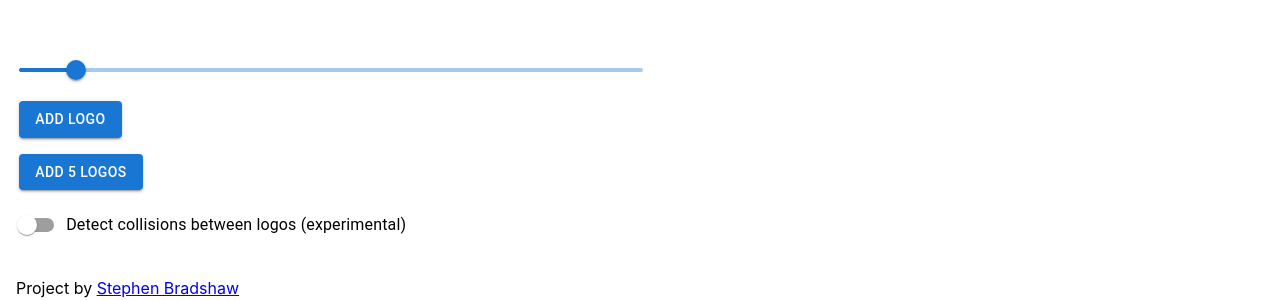
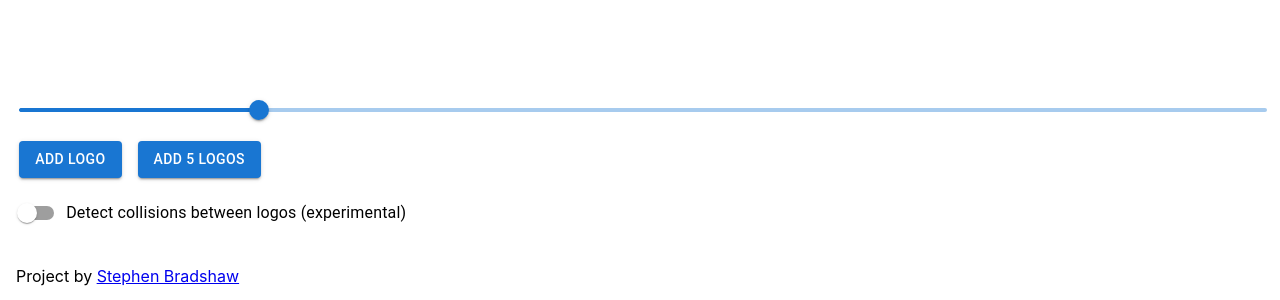
Before and after one commit to thatrobotdev/dvd-logo-simulator, a React (Create React App) app: page / in a window 1280 px wide. Shown: the part 977-1277 px from the top of the page. Built offline with nearby package versions, Linux system fonts and the light colour scheme; no server answers; the HTML template or start-up script is replaced by a standard one.

Commit message:
Only set speed on mouse up

```diff
--- a/src/App.tsx
+++ b/src/App.tsx
@@ -1,4 +1,4 @@
-import { Skeleton} from "@mui/material";
+import {Skeleton} from "@mui/material";
 import {useState} from "react";
 import styled from "styled-components";
 import Canvas from "./classes/Canvas";
@@ -27,7 +27,7 @@ const App = () => {
   const DRAW_RECT = false;
 
   const [isDetectCollisions, setIsDetectCollisions] = useState(false);
-  const [speed, setSpeed] = useState(10);
+  const [speed, setSpeed] = useState(20);
 
   const {samplerRef, isSoundLoading, isMuted, toggleMute} = useSampler();
 
@@ -43,8 +43,6 @@ const App = () => {
   });
 
   const toggleDetectCollisions = () => setIsDetectCollisions((prev) => !prev);
-
-  const handleSpeedChange = (event: Event, value: number) => setSpeed(value);
 
   const searchParams = new URLSearchParams(
     window.location.search.replace("?", "")
@@ -77,8 +75,7 @@ const App = () => {
         spawnN={spawnN}
         isDetectCollisions={isDetectCollisions}
         toggleDetectCollisions={toggleDetectCollisions}
-        speed={speed}
-        handleSpeedChange={handleSpeedChange}
+        setSpeed={setSpeed}
       />
       {!isIframe ? <Author /> : null}
       <SourceImage logoRef={logoRef} onImgLoad={onImgLoad} />
--- a/src/components/Controls.tsx
+++ b/src/components/Controls.tsx
@@ -1,4 +1,5 @@
 import {Button, FormControlLabel, Slider, Switch} from "@mui/material";
+import {useState} from "react";
 import styled from "styled-components";
 
 const ControlsContainer = styled.div`
@@ -6,44 +7,52 @@ const ControlsContainer = styled.div`
   flex-direction: column;
   align-items: flex-start;
   gap: 1rem;
-  margin-top: 1rem;
+  margin-top: 3.5rem;
   margin-left: 0.2rem;
-  width: 50%;
+  width: 100%;
+`;
+
+const Buttons = styled.div`
+  display: flex;
+  gap: 1rem;
 `;
 
 interface Props {
   spawnN: (n: number) => void;
   isDetectCollisions: boolean;
   toggleDetectCollisions: () => void;
-  speed: number;
-  handleSpeedChange: (event: Event, value: number) => void;
+  setSpeed: React.Dispatch<React.SetStateAction<number>>;
 }
 
 const Controls = ({
   spawnN,
   isDetectCollisions,
   toggleDetectCollisions,
-  speed,
-  handleSpeedChange,
+  setSpeed,
 }: Props) => {
+  const [sliderValue, setSliderValue] = useState(20);
+
   return (
     <ControlsContainer>
       <Slider
         aria-label="Speed"
-        value={speed}
-        // TODO
+        value={sliderValue}
         // @ts-expect-error
-        onChange={handleSpeedChange}
+        onChange={(e, value) => setSliderValue(value)}
+        // @ts-expect-error
+        onChangeCommitted={(e, value) => setSpeed(value)}
         min={1}
         max={100}
-        defaultValue={1}
+        defaultValue={20}
       />
+      <Buttons>
         <Button onClick={() => spawnN(1)} variant="contained">
           Add logo
         </Button>
         <Button onClick={() => spawnN(5)} variant="contained">
           Add 5 logos
         </Button>
+      </Buttons>
       <FormControlLabel
         control={
           <Switch
```
Lines whose indentation alone changed are shown as unchanged.
